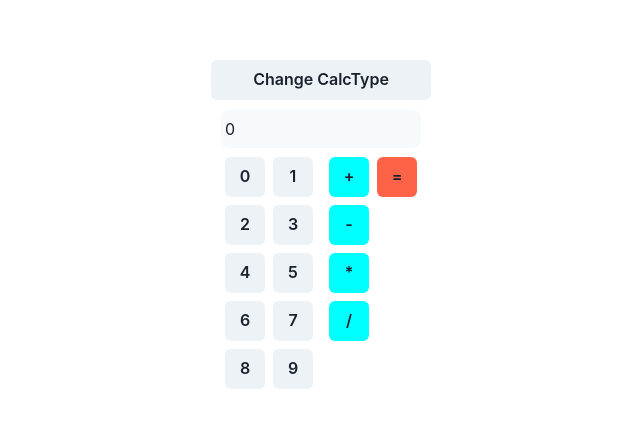
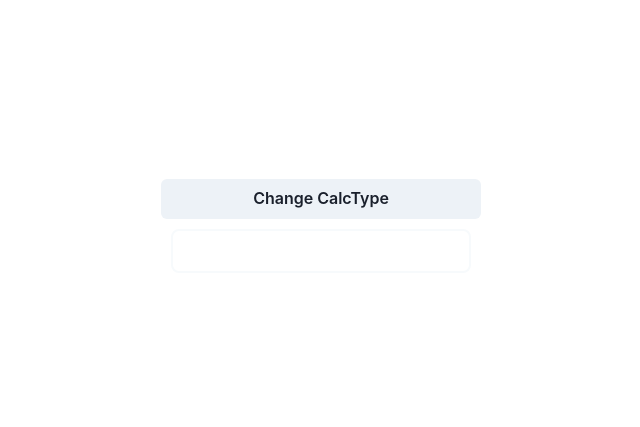
Before and after one commit to isaevlivepage/calculator, a React (Create React App) app: page / in a window 1280 px wide. Shown: the part 169-596 px from the top of the page, without its empty margins (319-959 px from the left). Built offline with nearby package versions, Linux system fonts and the light colour scheme.

Commit message:
надо сделать useeffect

```diff
--- a/src/App.tsx
+++ b/src/App.tsx
@@ -12,7 +12,7 @@ const App:React.FunctionComponent = () => {
 
     const [number, setNumber] = useState('0');
     const [result, setResult] = useState('');
-    const [calcType, setCalcType] = useState('ClickCalc');
+    const [calcType, setCalcType] = useState('InputCalc');
 
     const applyExpression = (countedNumber: string) => {
         setNumber(countedNumber);
@@ -28,7 +28,7 @@ const App:React.FunctionComponent = () => {
     switch (calcType) {
         case 'ClickCalc':
             calculator =
-                <Box display='flex' gap='5px' flexDirection='column' justifyContent='center' alignItems='baseline' w='200px'>
+                <Box display='flex' gap='5px' flexDirection='column' justifyContent='center' alignItems='baseline' w='250px'>
                     <Box display='flex'  w='100%' bg = 'gray.50' borderRadius='8px'>
                         <Text display='flex' justifyContent='start' alignItems='center'  w='100%' h='38px' px='4px' >
                             {number}
@@ -46,7 +46,9 @@ const App:React.FunctionComponent = () => {
                             <CountButton data = {number} expression={'*'} applyExpression = {applyExpression}/>
                             <CountButton data = {number} expression={'/'} applyExpression = {applyExpression}/>
                         </Box>
-                        <Button m = '4px' bg = 'tomato' onClick={() => {setResult(eval(number))}}>=</Button>
+                        <Button m = '4px' bg = 'tomato' onClick={() => {setResult(eval(number));
+                        setNumber('0');
+                        }}>=</Button>
                     </Box>
                 </Box>;
             break;
@@ -54,7 +56,7 @@ const App:React.FunctionComponent = () => {
             calculator = <InputCalc/>;
             break;
         default:
-            calculator = '123';
+            calculator = <InputCalc/>;
     }
 return(
     <div className="App">
--- a/src/components/Numbers.tsx
+++ b/src/components/Numbers.tsx
@@ -8,7 +8,7 @@ type Props = {
     number: string;
     setNumber?: any;
 }
-const numbers: Array<number> = [0, 1, 2, 3, 4, 5, 6, 7, 8, 9];
+const numbers: Array<string> = ['7', '8', '9', '4', '5', '6', '1', '2', '3', '0', ','];
 
 
 const number = ({number, setNumber} : Props) => {
```
Also changed, not shown: src/components/InputCalc.tsx (+5 -2 lines).
